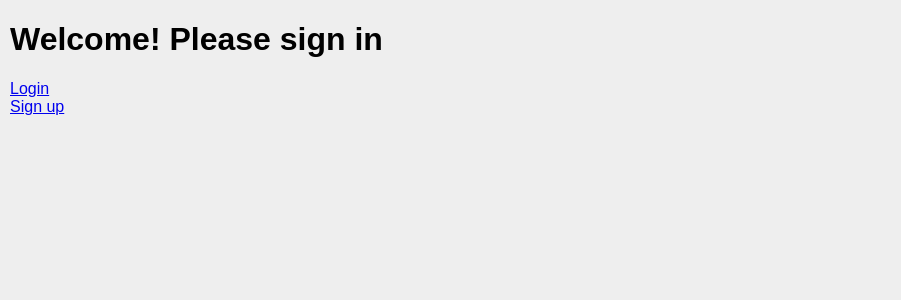
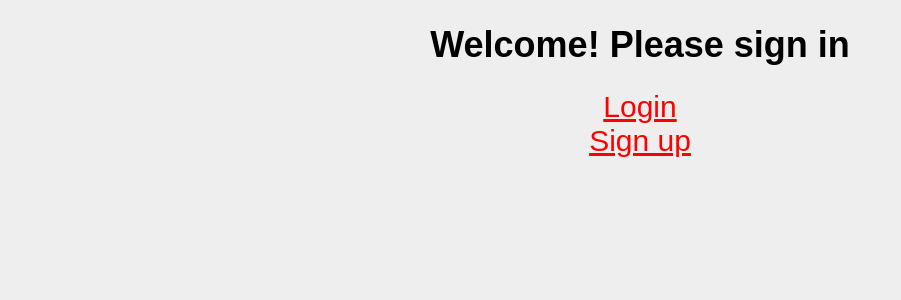
Before and after one commit to brutus64/youtube-clone, a React (Vite) app in the folder frontend/: page / in a window 1280 px wide. Shown: the top 300 px of the page, without its empty margins (0-901 px from the left). Built offline with nearby package versions, Linux system fonts and the light colour scheme; no server answers.

Commit message:
couple more

```diff
--- a/frontend/src/main.css
+++ b/frontend/src/main.css
@@ -1,7 +1,7 @@
 body {
     margin:0;
     background-color: #EEEEEE;
-    font-family: luminari, fantasy;
+    font-family: Papyrus, fantasy;
 }
 
 h1 {
@@ -47,4 +47,25 @@ button:active{
 
 #home-page {
     margin:10px;
+    text-align: center;
 }
+
+#home-page > h1 {
+    font-size:36px;
+}
+
+.Link {
+    color:red;
+    font-size:30px;
+}
+.thumbnail-list-box {
+    display:grid;
+}
+
+/* 16:9 */
+.thumbnail-box {
+    padding:10px;
+    margin:20px;
+    width:160px;
+    height:90px;
+}
--- a/frontend/tsconfig.app.json
+++ b/frontend/tsconfig.app.json
@@ -19,7 +19,8 @@
     "noUnusedLocals": true,
     "noUnusedParameters": true,
     "noFallthroughCasesInSwitch": true,
-    "noUncheckedSideEffectImports": true
+    "noUncheckedSideEffectImports": true,
+    "noImplicitAny": false
   },
   "include": ["src"]
 }
```
